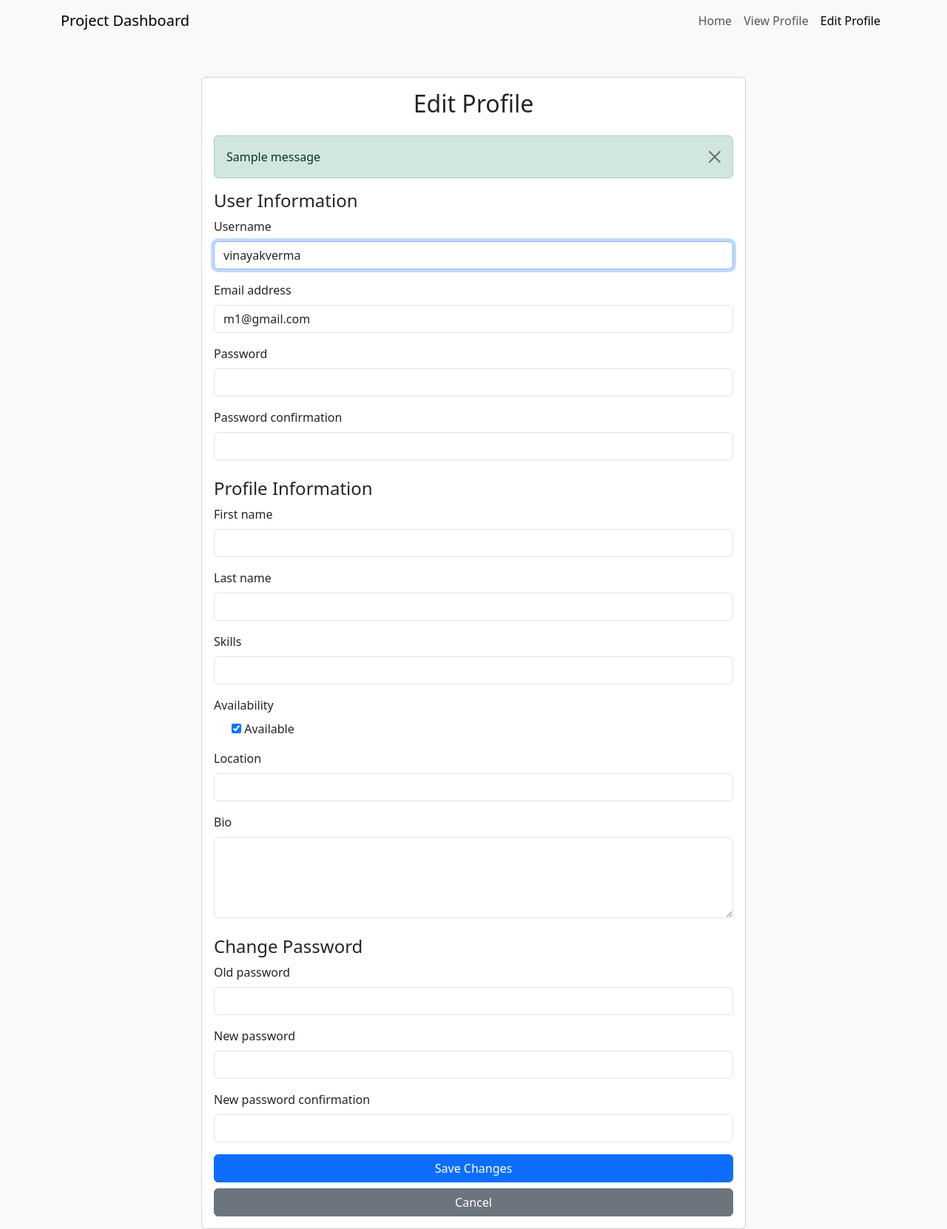
After one commit to immayankvrm/community-connect, a Django app: page /profile/edit/ in a window 1280 px wide. The commit adds this page. Shown: the whole page at 74% size. Run offline with Django 5.2, Linux system fonts and the light colour scheme; a user stored in the database is signed in; data comes from the database, SQL or seed files in the repository; both versions use the stored data as it was after the commit; one stand-in notice (Sample message) is shown; some libraries are stand-ins or nearby versions.

Commit message:
this is ready

```diff
--- a/account/forms.py
+++ b/account/forms.py
@@ -24,4 +24,5 @@ class UserProfileForm(forms.ModelForm):
         fields = ['first_name', 'last_name', 'skills', 'availability', 'location', 'bio']
         widgets = {
             'bio': forms.Textarea(attrs={'rows': 4}),
+            'availability': forms.CheckboxInput(),
         }
--- a/account/urls.py
+++ b/account/urls.py
@@ -8,6 +8,8 @@ urlpatterns = [
     path('dashboard/', dashboard, name='dashboard'),
     path('create_profile/', create_profile, name='create_profile'),
     path('my_profile/', Profile, name='Profile'),
-    path('project/<int:project_id>/register/', register_for_project, name='register_for_project'),
+    path('profile/edit/', edit_profile, name='edit_profile'),
+    path('logout/', logoutUser, name='logoutUser'),
+    path('register_for_project/<int:project_id>/', register_for_project, name='register_for_project'),
 
 ]
--- a/account/views.py
+++ b/account/views.py
@@ -9,7 +9,11 @@ from .decorators import unauthenticated_user
 from django.contrib.auth.decorators import login_required
 from django.core.paginator import Paginator, EmptyPage, PageNotAnInteger
 
+from django.contrib.auth import logout
 
+from django.contrib.auth import update_session_auth_hash
+from django.contrib.auth.forms import PasswordChangeForm
+from django.db import transaction
 
 def register(request):
 
@@ -63,6 +67,7 @@ def home(request):
 def dashboard(request):
     # Filter all projects with 'In Progress' or 'Upcoming' status
     allprojects = Project.objects.filter(status__in=['In Progress', 'Upcoming'])
+
 
     # Set up pagination
     paginator = Paginator(allprojects, 3)  # Show 3 projects per page
@@ -148,22 +153,33 @@ def create_profile(request):
 
 
 
+from django.http import JsonResponse
+from django.contrib.auth.decorators import login_required
+from django.shortcuts import get_object_or_404
+from .models import Project
+
 @login_required
 def register_for_project(request, project_id):
-    project = get_object_or_404(Project, id=project_id)
-    user = request.user
+    if request.method == 'POST':
+        project = get_object_or_404(Project, id=project_id)
+        user = request.user
 
-    if project.participants.filter(id=user.id).exists():
-        messages.info(request, "You have already registered for this project.",extra_tags='already')
-    else:
-        # Check if the maximum number of participants has been reached
+
+        # Check if the user is already registered for the project
+        if project.participants.filter(id=user.id).exists():
+            return JsonResponse({'success': False, 'message': 'You are already registered for this project.'}, status=400)
+
+        # Check if the project has reached max participants
         if project.max_participants and project.participants.count() >= project.max_participants:
-            messages.info(request, "The maximum number of participants for this project has been reached.",extra_tags='maxparticipant')
-        else:
-            project.participants.add(user)
-            messages.success(request, "You have successfully registered for the project.")
+            return JsonResponse({'success': False, 'message': 'This project is full.'}, status=400)
 
-    return HttpResponse('project_detail')
+        # Register the user for the project
+        project.participants.add(user)
+        return JsonResponse({'success': True, 'message': 'Successfully registered for the project.'}, status=200)
+
+    # If the request method is not POST, return an error
+    return JsonResponse({'success': False, 'message': 'Invalid request method.'}, status=405)
+
     #   return redirect('project_detail', project_id=project.id)
 
 
@@ -184,3 +200,57 @@ def register_for_project(request, project_id):
 #     }
 
 #     return render(request, 'dashboard.html', context)
+
+
+
+
+def logoutUser(request):
+    logout(request)  # This will log out the user
+    return redirect('loginUser')  # Redirect to the login page after logout
+
+
+
+
+
+
+
+@login_required
+@transaction.atomic
+def edit_profile(request):
+    user = request.user
+    try:
+        profile = user.userprofile
+    except UserProfile.DoesNotExist:
+        profile = UserProfile.objects.create(user=user)
+
+    if request.method == 'POST':
+        user_form = CreateUserForm(request.POST, instance=user)
+        profile_form = UserProfileForm(request.POST, request.FILES, instance=profile)
+        password_form = PasswordChangeForm(user, request.POST)
+
+        if user_form.is_valid() and profile_form.is_valid():
+            user_form.save()
+            profile_form.save()
+            messages.success(request, 'Your profile has been updated successfully.')
+
+            if password_form.has_changed() and password_form.is_valid():
+                user = password_form.save()
+                update_session_auth_hash(request, user)
+                messages.success(request, 'Your password was successfully updated!')
+            elif password_form.has_changed():
+                messages.error(request, 'Please correct the error below.')
+
+            return redirect('Profile')
+        else:
+            messages.error(request, 'Please correct the errors below.')
+    else:
+        user_form = CreateUserForm(instance=user)
+        profile_form = UserProfileForm(instance=profile)
+        password_form = PasswordChangeForm(user)
+
+    context = {
+        'user_form': user_form,
+        'profile_form': profile_form,
+        'password_form': password_form,
+    }
+    return render(request, 'edit_profile.html', context)
--- /dev/null
+++ b/template/edit_profile.html
@@ -0,0 +1,116 @@
+{% load widget_tweaks %}
+<!DOCTYPE html>
+<html lang="en">
+<head>
+    <meta charset="UTF-8">
+    <meta name="viewport" content="width=device-width, initial-scale=1.0">
+    <title>Edit Profile</title>
+    <link href="https://cdn.jsdelivr.net/npm/bootstrap@5.3.2/dist/css/bootstrap.min.css" rel="stylesheet">
+</head>
+<body class="bg-light">
+    <nav class="navbar navbar-expand-lg navbar-light bg-light">
+        <div class="container">
+            <a class="navbar-brand" href="{% url 'dashboard' %}">Project Dashboard</a>
+            <button class="navbar-toggler" type="button" data-bs-toggle="collapse" data-bs-target="#navbarNav" aria-controls="navbarNav" aria-expanded="false" aria-label="Toggle navigation">
+                <span class="navbar-toggler-icon"></span>
+            </button>
+            <div class="collapse navbar-collapse" id="navbarNav">
+                <ul class="navbar-nav ms-auto">
+                    <li class="nav-item">
+                        <a class="nav-link" href="{% url 'dashboard' %}">Home</a>
+                    </li>
+                    <li class="nav-item">
+                        <a class="nav-link" href="{% url 'Profile' %}">View Profile</a>
+                    </li>
+                    <li class="nav-item">
+                        <a class="nav-link active" href="#">Edit Profile</a>
+                    </li>
+                </ul>
+            </div>
+        </div>
+    </nav>
+
+    <div class="container mt-5">
+        <div class="row justify-content-center">
+            <div class="col-md-8">
+                <div class="card">
+                    <div class="card-body">
+                        <h2 class="card-title text-center mb-4">Edit Profile</h2>
+                        {% if messages %}
+                            {% for message in messages %}
+                                <div class="alert alert-{{ message.tags }} alert-dismissible fade show" role="alert">
+                                    {{ message }}
+                                    <button type="button" class="btn-close" data-bs-dismiss="alert" aria-label="Close"></button>
+                                </div>
+                            {% endfor %}
+                        {% endif %}
+                        <form method="post" enctype="multipart/form-data">
+                            {% csrf_token %}
+                            <h4>User Information</h4>
+                            {% for field in user_form %}
+                                <div class="mb-3">
+                                    <label for="{{ field.id_for_label }}" class="form-label">{{ field.label }}</label>
+                                    {{ field|add_class:"form-control" }}
+                                    {% if field.errors %}
+                                        <div class="invalid-feedback d-block">
+                                            {% for error in field.errors %}
+                                                {{ error }}
+                                            {% endfor %}
+                                        </div>
+                                    {% endif %}
+                                </div>
+                            {% endfor %}
+
+                            <h4 class="mt-4">Profile Information</h4>
+                            {% for field in profile_form %}
+                                <div class="mb-3">
+                                    <label for="{{ field.id_for_label }}" class="form-label">{{ field.label }}</label>
+                                    {% if field.name == 'profile_picture' %}
+                                        <input type="file" name="{{ field.name }}" class="form-control" id="{{ field.id_for_label }}" accept="image/*">
+                                    {% elif field.name == 'availability' %}
+                                        <div class="form-check">
+                                            {{ field }}
+                                            <label class="form-check-label" for="{{ field.id_for_label }}">Available</label>
+                                        </div>
+                                    {% else %}
+                                        {{ field|add_class:"form-control" }}
+                                    {% endif %}
+                                    {% if field.errors %}
+                                        <div class="invalid-feedback d-block">
+                                            {% for error in field.errors %}
+                                                {{ error }}
+                                            {% endfor %}
+                                        </div>
+                                    {% endif %}
+                                </div>
+                            {% endfor %}
+
+                            <h4 class="mt-4">Change Password</h4>
+                            {% for field in password_form %}
+                                <div class="mb-3">
+                                    <label for="{{ field.id_for_label }}" class="form-label">{{ field.label }}</label>
+                                    {{ field|add_class:"form-control" }}
+                                    {% if field.errors %}
+                                        <div class="invalid-feedback d-block">
+                                            {% for error in field.errors %}
+                                                {{ error }}
+                                            {% endfor %}
+                                        </div>
+                                    {% endif %}
+                                </div>
+                            {% endfor %}
+
+                            <div class="d-grid gap-2">
+                                <button type="submit" class="btn btn-primary">Save Changes</button>
+                                <a href="{% url 'Profile' %}" class="btn btn-secondary">Cancel</a>
+                            </div>
+                        </form>
+                    </div>
+                </div>
+            </div>
+        </div>
+    </div>
+
+    <script src="https://cdn.jsdelivr.net/npm/bootstrap@5.3.2/dist/js/bootstrap.bundle.min.js"></script>
+</body>
+</html>
```
Also changed, not shown: community_connect/settings.py (+9 -7 lines), template/Profile_display.html (+83 -9 lines), template/dashboard.html (+14 -31 lines), db.sqlite3.
